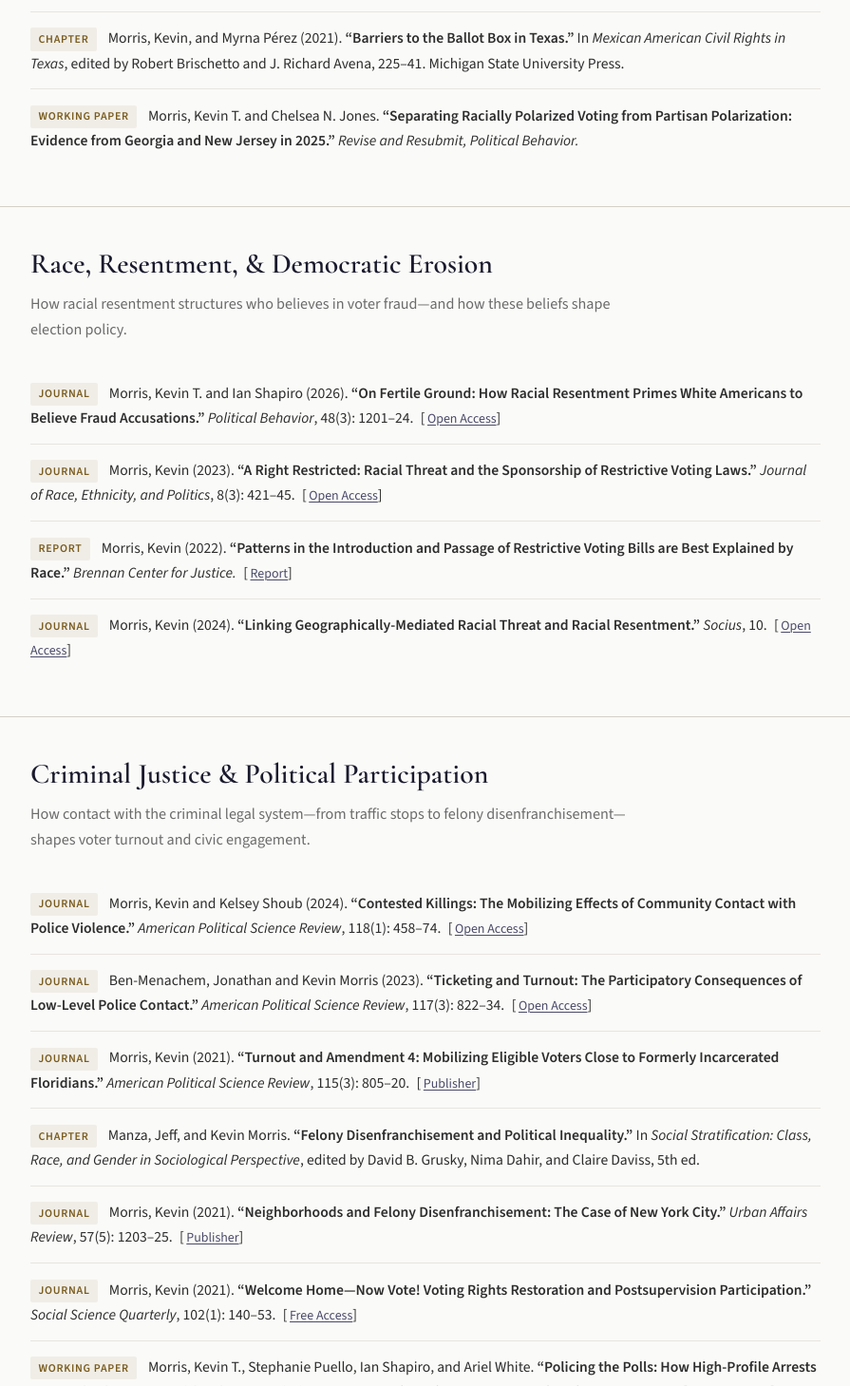
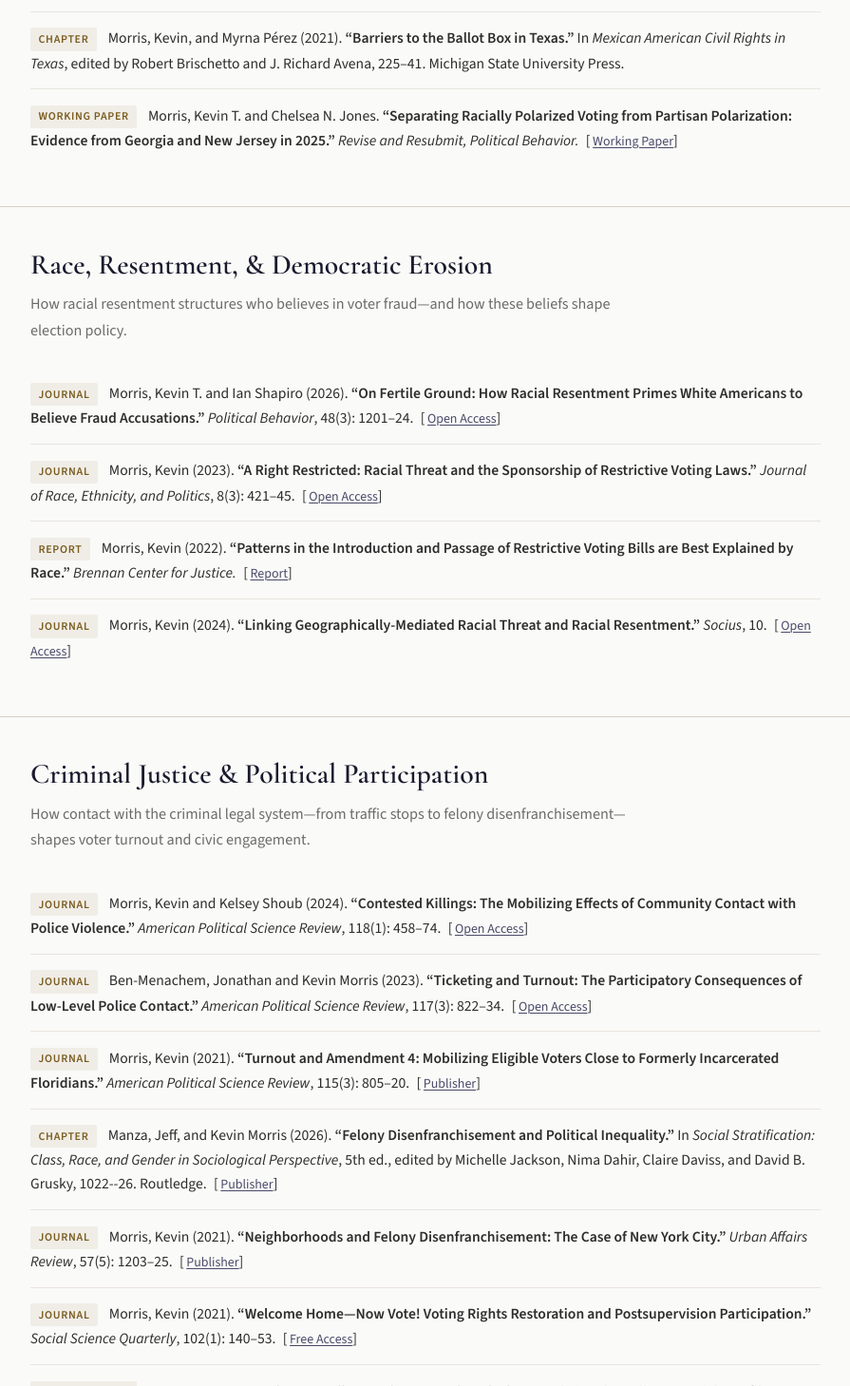
Before and after one commit to ktmorris/website, a plain HTML site: page research.html in a window 1280 px wide. Shown: the part 1021-2480 px from the top of the page at 95% size, without its empty margins (192-1087 px from the left). Drawn offline with nearby package versions, Linux system fonts and the light colour scheme.

Commit message:
Update research.html

```diff
--- a/research.html
+++ b/research.html
@@ -111,6 +111,7 @@
           <div class="pub-citation">
             <span class="pub-type-label">Working Paper</span>
             Morris, Kevin T. and Chelsea N. Jones. <span class="pub-title">&ldquo;Separating Racially Polarized Voting from Partisan Polarization: Evidence from Georgia and New Jersey in 2025.&rdquo;</span> <span class="pub-venue">Revise and Resubmit, Political Behavior.</span>
+            <span class="pub-links">[<a href="https://papers.ssrn.com/sol3/papers.cfm?abstract_id=7697279">Working Paper</a>]</span>
           </div>
         </div>
     </section>
@@ -188,7 +189,8 @@
 <div class="pub-item">
           <div class="pub-citation">
 <span class="pub-type-label">Chapter</span>
-            Manza, Jeff, and Kevin Morris. <span class="pub-title">&ldquo;Felony Disenfranchisement and Political Inequality.&rdquo;</span> In <em>Social Stratification: Class, Race, and Gender in Sociological Perspective</em>, edited by David B. Grusky, Nima Dahir, and Claire Daviss, 5th ed.
+            Manza, Jeff, and Kevin Morris (2026). <span class="pub-title">&ldquo;Felony Disenfranchisement and Political Inequality.&rdquo;</span> In <em>Social Stratification: Class, Race, and Gender in Sociological Perspective</em>, 5th ed., edited by Michelle Jackson, Nima Dahir, Claire Daviss, and David B. Grusky, 1022--26. Routledge.
+            <span class="pub-links">[<a href="https://www.routledge.com/Social-Stratification/Jackson-Dahir-Daviss-Grusky/p/book/9781032108704">Publisher</a>]</span>
           </div>
         </div>
 
```
